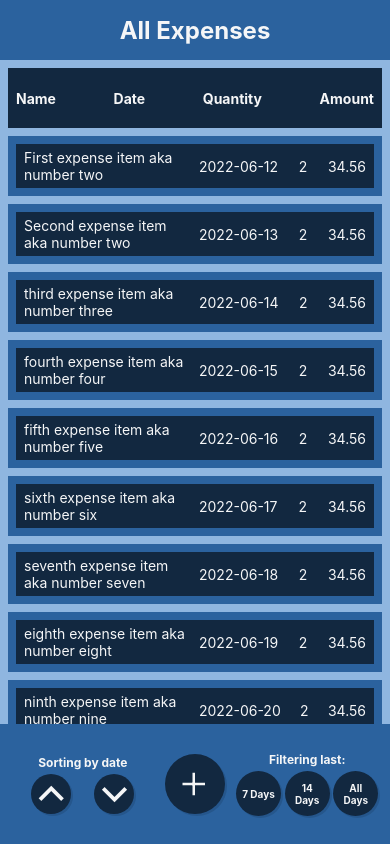
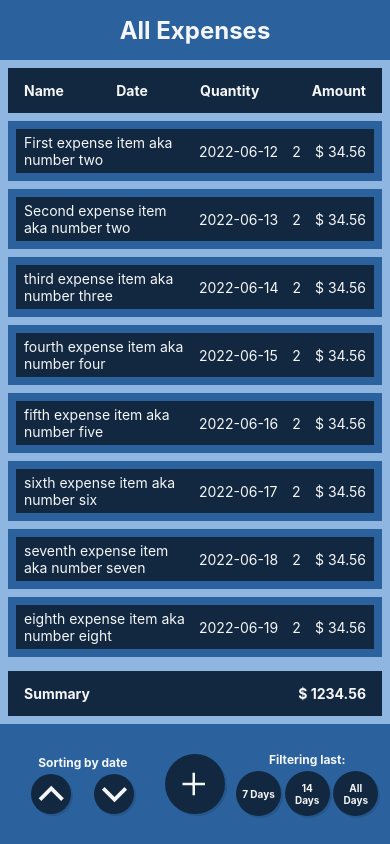
Before and after one commit to Consciously/con-expense-tracker, a React Native app: screen /Expenses in a window 390 px wide. Built offline with nearby package versions, Linux system fonts and the light colour scheme.

Commit message:
create summary component and style expensesList area appropriately

```diff
--- a/components/expenses/ExpenseItem.js
+++ b/components/expenses/ExpenseItem.js
@@ -12,7 +12,7 @@ const ExpenseItem = ({ name, date, quantity, amount }) => {
 				<View style={styles.expenseIemRight}>
 					<Text style={styles.expenseItemText}>{getFormattedDate(date)}</Text>
 					<Text style={styles.expenseItemText}>{quantity}</Text>
-					<Text style={styles.expenseItemText}>{amount}</Text>
+					<Text style={styles.expenseItemText}>$ {amount}</Text>
 				</View>
 			</View>
 		</View>
@@ -40,7 +40,7 @@ const styles = StyleSheet.create({
 	expenseItemLeft: {
 		flexDirection: 'row',
 		flex: 1,
-		justifyContent: 'center',
+		justifyContent: 'flex-start',
 		alignItems: 'center',
 		marginRight: 8
 	},
--- a/components/expenses/ExpensesList.js
+++ b/components/expenses/ExpensesList.js
@@ -11,9 +11,7 @@ const ExpensesList = ({ expensesData }) => {
 			data={expensesData}
 			renderItem={renderExpenseItems}
 			keyExtractor={item => item.expenseId}
-		>
-			<ExpenseItem />
-		</FlatList>
+		/>
 	);
 };
 
--- /dev/null
+++ b/components/expenses/ExpensesSummary.js
@@ -0,0 +1,48 @@
+import { StyleSheet, Text, View } from 'react-native';
+import { colors } from '../../utils/colors';
+
+const ExpensesSummary = () => {
+	return (
+		<View style={styles.expensesSummaryContainer}>
+			<View style={styles.expenseSummaryLeft}>
+				<Text style={styles.expensesSummaryText}>Summary</Text>
+			</View>
+			<View style={styles.expensesSummaryRight}>
+				<Text style={styles.expensesSummaryText}>$ 1234.56</Text>
+			</View>
+		</View>
+	);
+};
+
+export default ExpensesSummary;
+
+const styles = StyleSheet.create({
+	expensesSummaryContainer: {
+		height: 45,
+		backgroundColor: colors.primaryShades.primary800,
+		flexDirection: 'row',
+		justifyContent: 'space-between',
+		alignItems: 'center',
+		marginHorizontal: 8,
+		marginBottom: 8,
+		paddingVertical: 4,
+		paddingHorizontal: 16
+	},
+	expensesSummaryText: {
+		color: colors.grayShades.gray50,
+		fontWeight: 'bold'
+	},
+	expenseSummaryLeft: {
+		flexDirection: 'row',
+		flex: 1,
+		justifyContent: 'flex-start',
+		alignItems: 'center',
+		marginRight: 8
+	},
+	expensesSummaryRight: {
+		flexDirection: 'row',
+		flex: 1,
+		justifyContent: 'flex-end',
+		alignItems: 'center'
+	}
+});
--- /dev/null
+++ b/components/ui/ExpensesHeader.js
@@ -0,0 +1,38 @@
+import { StyleSheet, Text, View } from 'react-native';
+import { colors } from '../../utils/colors';
+
+const ExpensesHeader = () => {
+	return (
+		<View style={styles.expensesHeaderContainer}>
+			<Text style={styles.expensesHeaderText}>Name</Text>
+			<Text style={styles.expensesHeaderText}>Date</Text>
+			<Text style={styles.expensesHeaderText}>Quantity</Text>
+			<Text style={styles.expensesHeaderText}>Amount</Text>
+		</View>
+	);
+};
+
+export default ExpensesHeader;
+
+const styles = StyleSheet.create({
+	expensesHeaderContainer: {
+		height: 45,
+		backgroundColor: colors.primaryShades.primary800,
+		flexDirection: 'row',
+		justifyContent: 'space-between',
+		alignItems: 'center',
+		marginHorizontal: 8,
+		marginTop: 8,
+		paddingVertical: 4,
+		paddingHorizontal: 16
+	},
+	expensesHeaderText: {
+		color: colors.grayShades.gray50,
+		fontWeight: 'bold'
+	},
+	expenseItemsContainer: {
+		marginHorizontal: 8,
+		marginTop: 8,
+		marginBottom: 70
+	}
+});
--- a/components/ui/Layout.js
+++ b/components/ui/Layout.js
@@ -1,16 +1,14 @@
 import { StyleSheet, Text, View } from 'react-native';
 import { colors } from '../../utils/colors';
+import ExpensesSummary from '../expenses/ExpensesSummary';
+import ExpensesHeader from './ExpensesHeader';
 
 const Layout = ({ children }) => {
 	return (
 		<View style={styles.expensesContainer}>
-			<View style={styles.expensesHeaderContainer}>
-				<Text style={styles.expensesHeaderText}>Name</Text>
-				<Text style={styles.expensesHeaderText}>Date</Text>
-				<Text style={styles.expensesHeaderText}>Quantity</Text>
-				<Text style={styles.expensesHeaderText}>Amount</Text>
-			</View>
+			<ExpensesHeader />
 			<View style={styles.expenseItemsContainer}>{children}</View>
+			<ExpensesSummary />
 		</View>
 	);
 };
@@ -24,24 +22,8 @@ const styles = StyleSheet.create({
 		alignItems: 'stretch',
 		backgroundColor: colors.primaryShades.primary100
 	},
-	expensesHeaderContainer: {
-		height: 60,
-		backgroundColor: colors.primaryShades.primary800,
-		flexDirection: 'row',
-		justifyContent: 'space-between',
-		alignItems: 'center',
-		marginHorizontal: 8,
-		marginTop: 8,
-		paddingVertical: 4,
-		paddingHorizontal: 8
-	},
-	expensesHeaderText: {
-		color: colors.grayShades.gray50,
-		fontWeight: 'bold'
-	},
 	expenseItemsContainer: {
-		marginHorizontal: 8,
-		marginTop: 8,
-		marginBottom: 70
+		flex: 1,
+		margin: 8
 	}
 });
```
